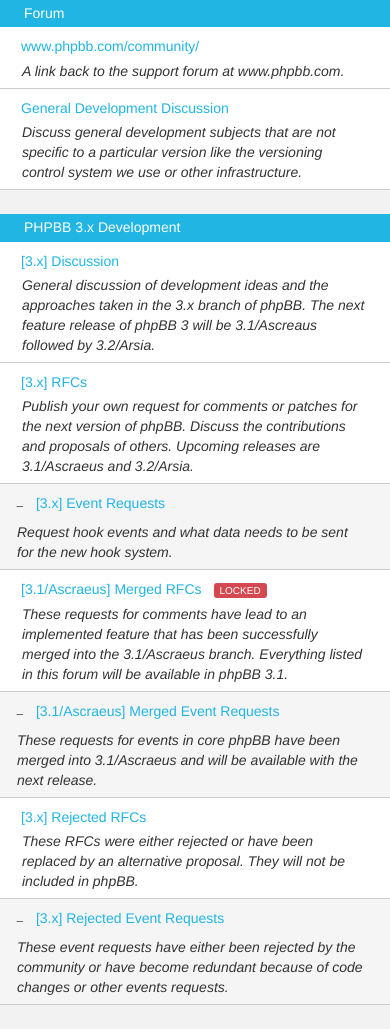
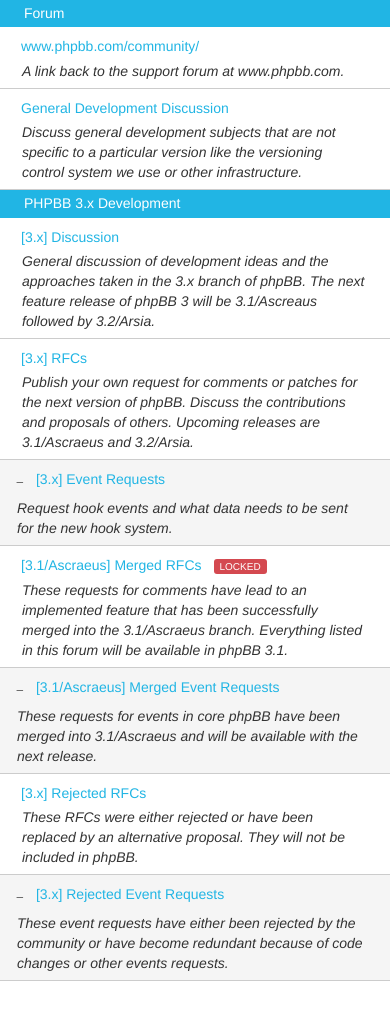
Before and after one commit to hanakin/ProMino, a PHP site: the page made by tests/test_forumlist.php in a window 390 px wide. After the commit the page ends 981 px from the top, so only its background shows below. Run offline with PHP 8.4, Linux system fonts and the light colour scheme; style sheets or scripts are compiled from the project's sources; some libraries are stand-ins or nearby versions; some web fonts are replaced.

Commit message:
fix forum-list spacing problem on mobile

```diff
--- a/assets/less/modules/forumlist.less
+++ b/assets/less/modules/forumlist.less
@@ -2,7 +2,7 @@
  * Forumlist
  * --------------------------------------------------*/
 .forums { margin-bottom: 0; }
-.forum { padding-bottom: @padding-base-vertical*4; }
+@media (min-width: @screen-tablet) { .forum { padding-bottom: @padding-base-vertical*4; } }
 
 .forum-name {
 	// Structure
```
